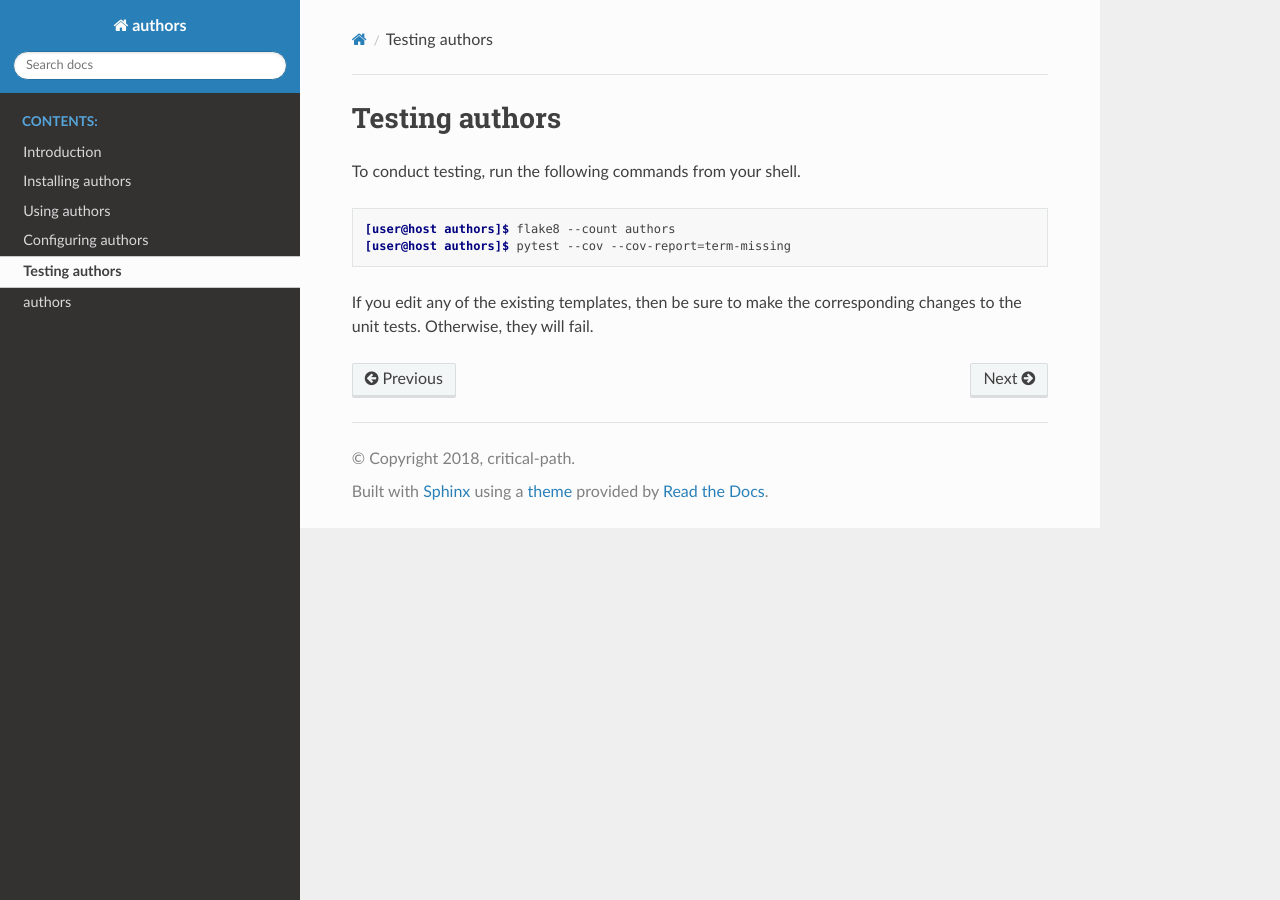
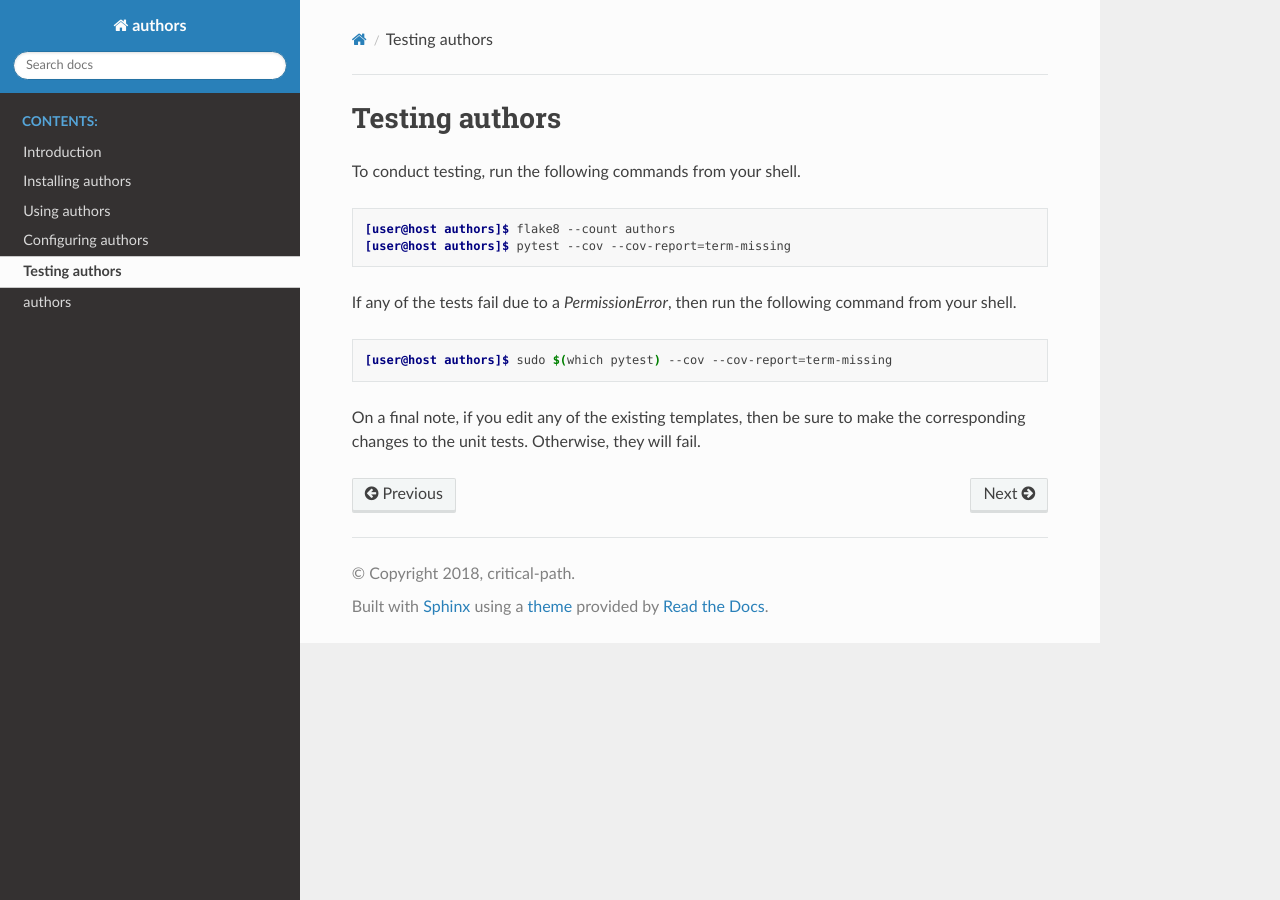
Before and after one commit to critical-path/authors, a Sphinx documentation site: the page built from docs/test.rst, in a window 1280 px wide. Built offline with Sphinx 7.4.7 and the Read the Docs theme 2.0.0, drawn with Linux system fonts in a browser that asks for light colours.

Commit message:
Update `README.rst` and `test.rst`.

```diff
--- a/docs/test.rst
+++ b/docs/test.rst
@@ -8,4 +8,10 @@ To conduct testing, run the following commands from your shell.
    [user@host authors]$ flake8 --count authors
    [user@host authors]$ pytest --cov --cov-report=term-missing
 
-If you edit any of the existing templates, then be sure to make the corresponding changes to the unit tests.  Otherwise, they will fail.
+If any of the tests fail due to a `PermissionError`, then run the following command from your shell.
+
+.. code-block:: console
+
+   [user@host authors]$ sudo $(which pytest) --cov --cov-report=term-missing
+
+On a final note, if you edit any of the existing templates, then be sure to make the corresponding changes to the unit tests.  Otherwise, they will fail.
```
Also changed, not shown: README.rst (+7 -1 lines).
